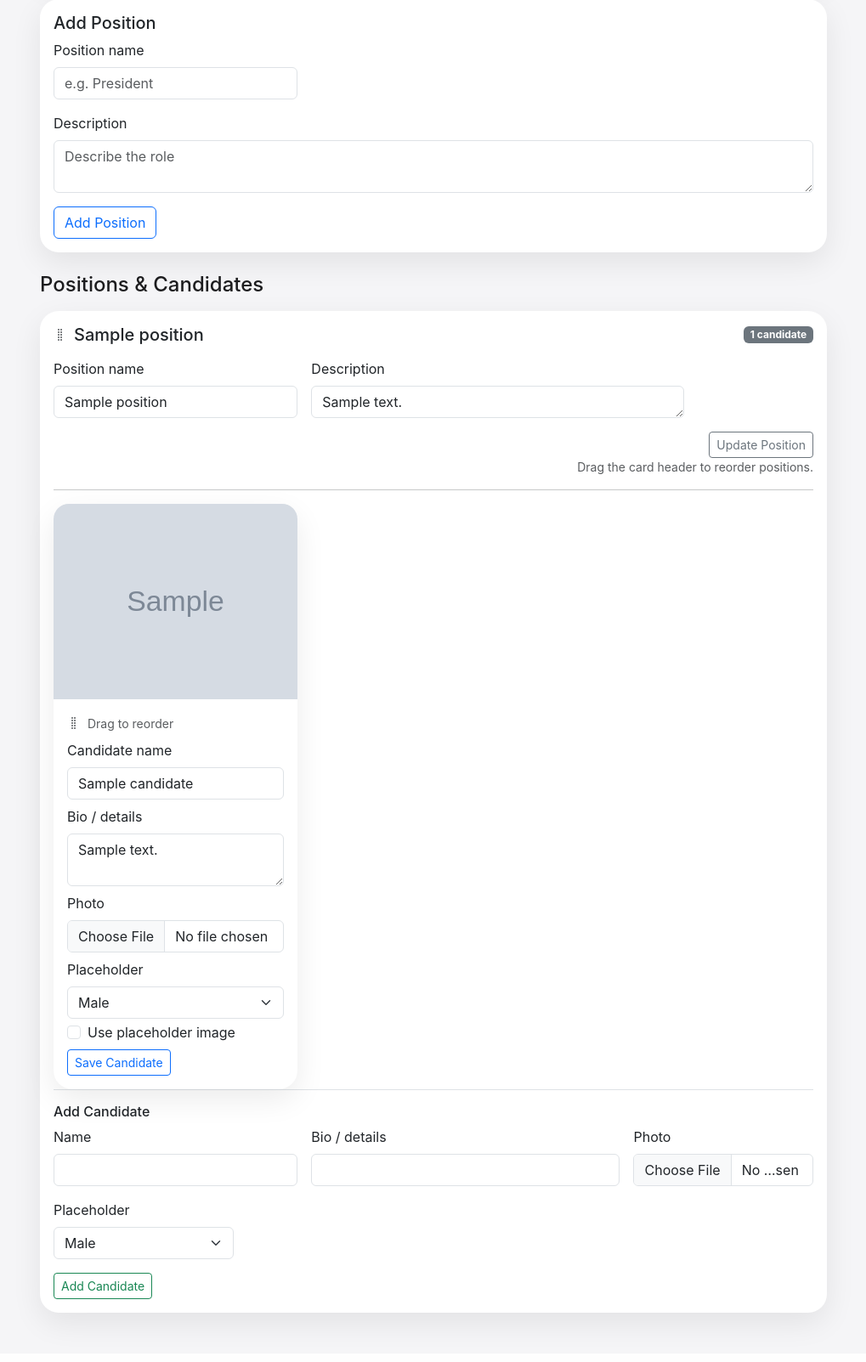
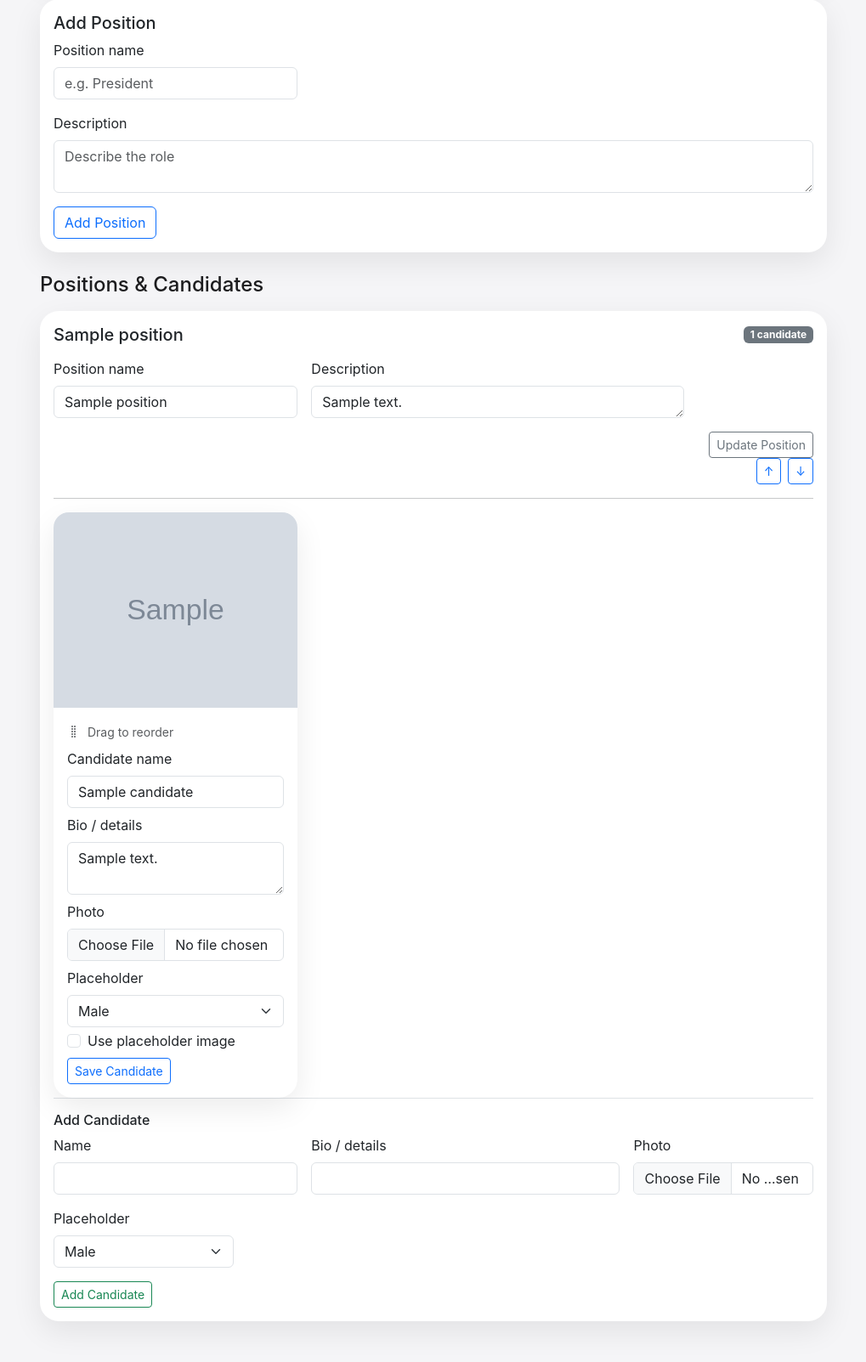
Before and after one commit to MehdiSheriff05/votilio, a Flask app: page /admin/elections/1/edit in a window 1280 px wide. Shown: the part 668-2271 px from the top of the page at 85% size, without its empty margins (225-1244 px from the left). Before the commit the page ends 2240 px from the top, so only its background shows below. Run offline with Flask 3, Linux system fonts and the light colour scheme; the visitor is signed in with stand-in values (Sample User, id 1); tables that the repository leaves empty hold one stand-in row (values such as "Sample post"); grey boxes marked "Sample" are stand-in pictures.

Commit message:
Restore position reorder buttons; keep candidate drag

```diff
--- a/app/admin/routes.py
+++ b/app/admin/routes.py
@@ -535,6 +535,42 @@ def reorder_positions(election_id):
             by_id[pos_id].order_index = idx
     db.session.commit()
     return jsonify({"status": "ok"})
+
+
+@admin_bp.route('/positions/<int:position_id>/move', methods=['POST'])
+@login_required
+def move_position(position_id):
+    """Moves a position up or down by swapping its order index."""
+    position = Position.query.get_or_404(position_id)
+    direction = request.form.get('direction')
+    election_id = position.election_id
+    if direction == 'up':
+        neighbor = (
+            Position.query.filter(
+                Position.election_id == election_id,
+                Position.order_index < position.order_index,
+            )
+            .order_by(Position.order_index.desc())
+            .first()
+        )
+    else:
+        neighbor = (
+            Position.query.filter(
+                Position.election_id == election_id,
+                Position.order_index > position.order_index,
+            )
+            .order_by(Position.order_index.asc())
+            .first()
+        )
+    if not neighbor:
+        flash('Cannot move position further in that direction.', 'info')
+        return redirect(url_for('admin.edit_election', election_id=election_id))
+    position.order_index, neighbor.order_index = neighbor.order_index, position.order_index
+    db.session.add(position)
+    db.session.add(neighbor)
+    db.session.commit()
+    flash('Position order updated.', 'success')
+    return redirect(url_for('admin.edit_election', election_id=election_id))
 
 
 @admin_bp.route('/positions/<int:position_id>/candidates/reorder', methods=['POST'])
--- a/app/templates/admin/election_edit.html
+++ b/app/templates/admin/election_edit.html
@@ -101,12 +101,9 @@
   {% for position in positions %}
     {% set total_candidates = position.candidates|length %}
     <div class="card mb-4">
-      <div class="card-body js-draggable-card" data-position-id="{{ position.id }}" draggable="true">
+      <div class="card-body" data-position-id="{{ position.id }}">
         <div class="d-flex justify-content-between align-items-center mb-3">
-          <div class="d-flex align-items-center gap-2">
-            <i class="bi bi-grip-vertical text-muted"></i>
-            <h5 class="mb-0">{{ position.name }}</h5>
-          </div>
+          <h5 class="mb-0">{{ position.name }}</h5>
           <span class="badge bg-secondary">{{ total_candidates }} candidate{{ 's' if total_candidates != 1 else '' }}</span>
         </div>
         <form method="post" action="{{ url_for('admin.update_position', position_id=position.id) }}">
@@ -126,8 +123,17 @@
             <button class="btn btn-outline-secondary btn-sm" type="submit">Update Position</button>
           </div>
         </form>
-        <div class="d-flex justify-content-end gap-2 mb-3 text-muted small">
-          Drag the card header to reorder positions.
+        <div class="d-flex justify-content-end gap-2 mb-3">
+          <form method="post" action="{{ url_for('admin.move_position', position_id=position.id) }}">
+            <input type="hidden" name="csrf_token" value="{{ csrf_token() }}">
+            <input type="hidden" name="direction" value="up">
+            <button class="btn btn-outline-primary btn-sm" type="submit" title="Move up">&uarr;</button>
+          </form>
+          <form method="post" action="{{ url_for('admin.move_position', position_id=position.id) }}">
+            <input type="hidden" name="csrf_token" value="{{ csrf_token() }}">
+            <input type="hidden" name="direction" value="down">
+            <button class="btn btn-outline-primary btn-sm" type="submit" title="Move down">&darr;</button>
+          </form>
         </div>
         <hr>
         <div class="row row-cols-1 row-cols-md-2 row-cols-xl-3 g-3" data-candidate-list data-position-id="{{ position.id }}">
@@ -270,11 +276,6 @@
     }
 
     const positionList = document.querySelector('[data-position-list]');
-    if (positionList) {
-      setupDragList(positionList, '[data-position-id]', function () {
-        return '{{ url_for("admin.reorder_positions", election_id=election.id) }}';
-      });
-    }
 
     document.querySelectorAll('[data-candidate-list]').forEach(function (list) {
       setupDragList(list, '[data-candidate-id]', function (container) {
```
